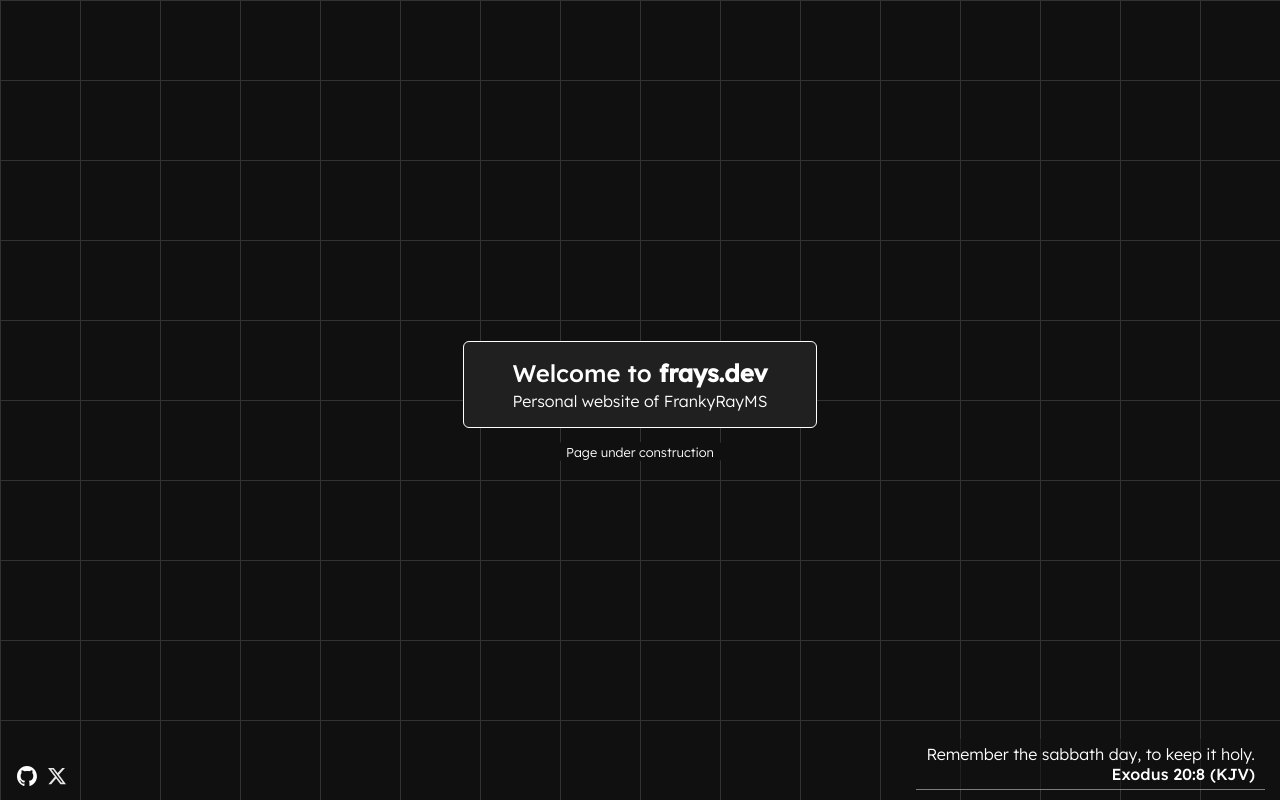
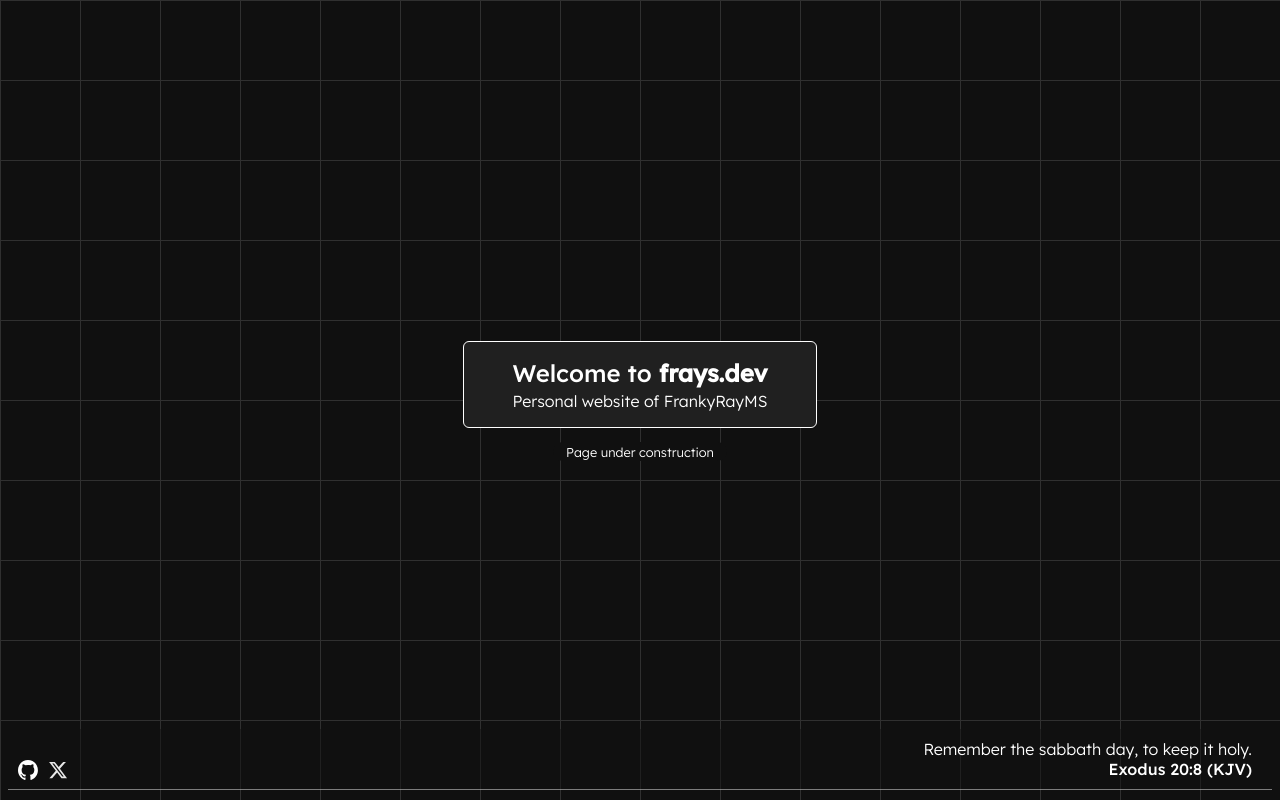
Before and after one commit to fraysdev/frays.dev, a Next.js app: page / in a window 1280 px wide. Built offline with nearby package versions, Linux system fonts and the light colour scheme.

Commit message:
fix: add responsibility to homepage

```diff
--- a/src/app/globals.css
+++ b/src/app/globals.css
@@ -9,6 +9,6 @@ body {
   height: 100vh;
   background-size: 80px 80px;
   background-image:
-    linear-gradient(to right, #333333 1px, transparent 1px),
-    linear-gradient(to bottom, #333333 1px, transparent 1px);
+    linear-gradient(to right, #303030 1px, transparent 1px),
+    linear-gradient(to bottom, #303030 1px, transparent 1px);
 }
--- a/src/app/page.module.css
+++ b/src/app/page.module.css
@@ -15,6 +15,8 @@
     border-radius: 6px;
     border: 1px solid white;
 
+    text-align: center;
+
     display: flex;
     flex-direction: column;
     align-items: center;
@@ -30,24 +32,43 @@
     margin: .5em;
 
     font-size: .8em;
+    text-align: center;
 
     background-color: #101010;
     border-radius: 1em;
 }
 
-.linkIcon {
+.footer {
     position: absolute;
     bottom: 10px;
-    left: 15px;
+    right: .5em;
+    left: .5em;
 
-    margin: 0px 2px;
-    border-radius: 1em;
+    padding: 5px 10px;
     background-color: #10101080;
+    border-bottom: 1px solid #E7E7E780;
 
+    display: grid;
+    grid-template-columns: auto 1fr;
+    column-gap: 1.5em;
+}
+
+.linkIcon {
+    align-self: end;
     display: flex;
     gap: 10px;
 }
 
+.bibleInfo {
+    justify-self: end;
+    padding: 5px 10px;
+
+    display: flex;
+    flex-direction: column;
+    align-items: end;
+}
+
+/* @media only screen and (max-width: 600px) {
     .bibleInfo {
         position: absolute;
         bottom: 10px;
@@ -61,3 +82,4 @@
         flex-direction: column;
         align-items: end;
     }
+} */
--- a/src/app/page.tsx
+++ b/src/app/page.tsx
@@ -20,6 +20,7 @@ export default function Home() {
       </div>
     </div>
 
+    <div className={style.footer}>
       <div className={ style.linkIcon }>
         <a href="https://github.com/FrankyRay" target="_blank">
           <Image
@@ -42,5 +43,6 @@ export default function Home() {
       <div className={ style.bibleInfo }>
         <Bible />
       </div>
+    </div>
   </>;
 }
--- a/src/lib/data/bible.ts
+++ b/src/lib/data/bible.ts
@@ -19,28 +19,28 @@ export const bibles: Bible[] = [
         book: "Exodus",
         chapter: 20,
         verse: 12,
-        text: "Honour thy father and thy mother:\nthat thy days may be long upon the land\nwhich the Lord thy God giveth thee."
+        text: "Honour thy father and thy mother: that thy days may be long upon the land which the Lord thy God giveth thee."
     },
     {
         version: "NIV",
         book: "Psalms",
         chapter: 106,
         verse: 1,
-        text: "Praise the Lord.\nGive thanks to the Lord, for he is good;\nHis love endures forever."
+        text: "Praise the Lord. Give thanks to the Lord, for he is good; His love endures forever."
     },
     {
         version: "NIV",
         book: "Matthew",
         chapter: 5,
         verse: 9,
-        text: "Blessed are the peacemakers,\nfor they will be called children of God."
+        text: "Blessed are the peacemakers, for they will be called children of God."
     },
     {
         version: "NIV",
         book: "John",
         chapter: 3,
         verse: 16,
-        text: "For God so loved the world that he gave his one and only Son,\nthat whoever believes in him shall not perish but have eternal life."
+        text: "For God so loved the world that he gave his one and only Son, that whoever believes in him shall not perish but have eternal life."
     },
     {
         version: "KJV",
```
Lines whose indentation alone changed are shown as unchanged.
